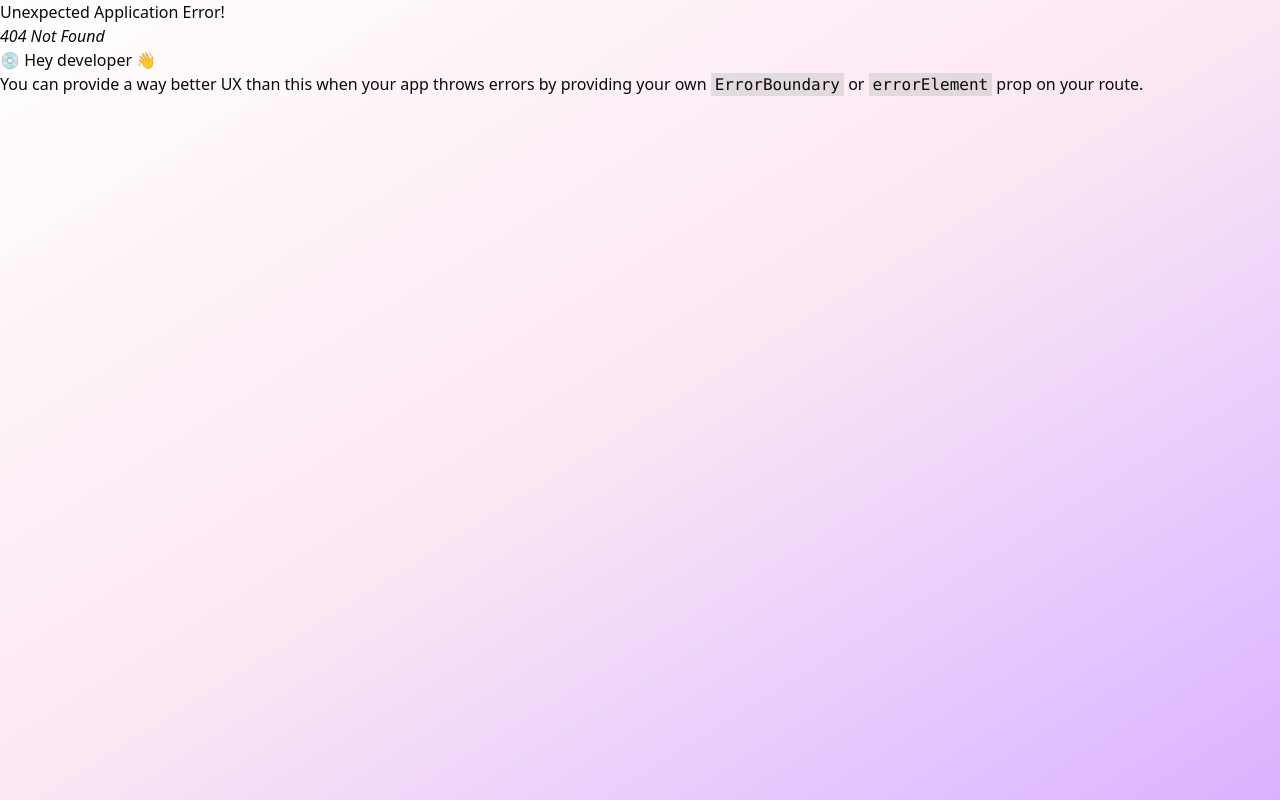
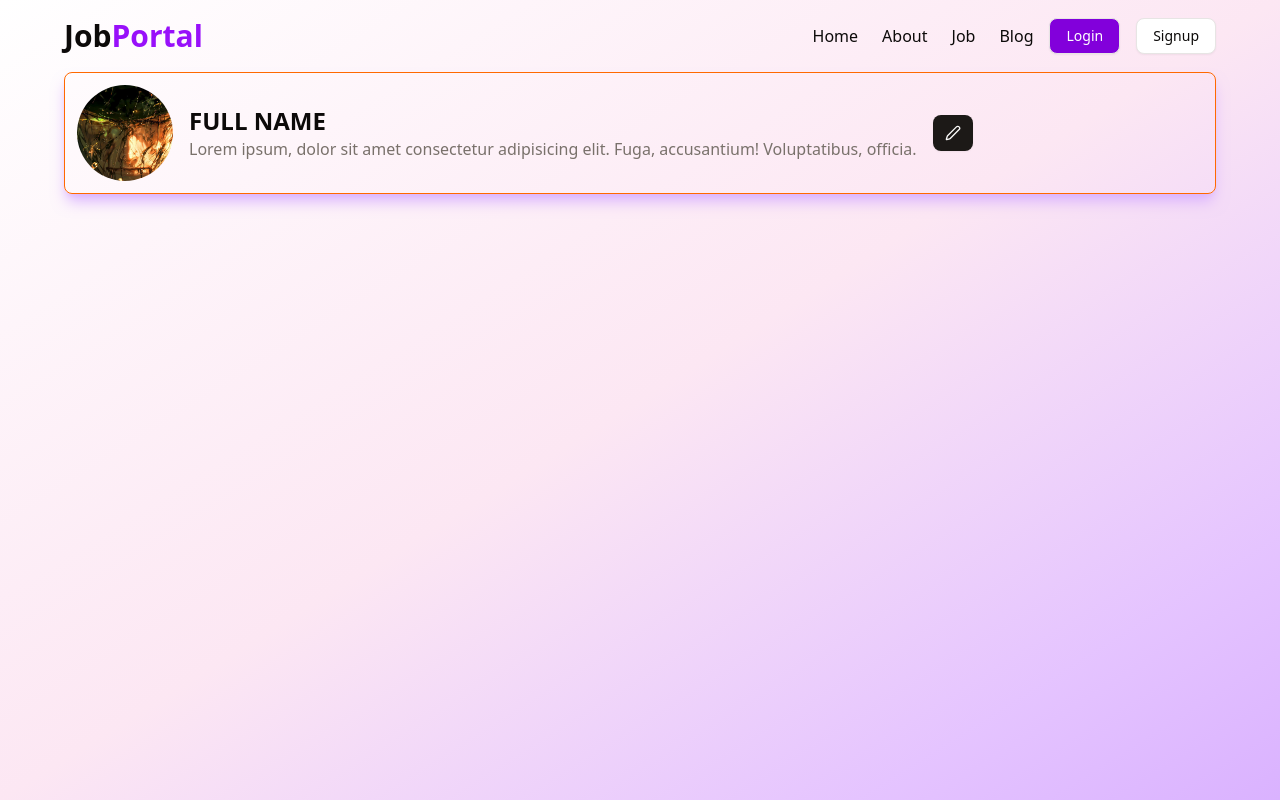
Before and after one commit to shivam-singh465/myjobportel, a React (Vite) app in the folder frontend/: page /profile in a window 1280 px wide. Before the commit this address had no page. Built offline with nearby package versions, Linux system fonts and the light colour scheme.

Commit message:
creating the profile section

```diff
--- a/frontend/index.html
+++ b/frontend/index.html
@@ -4,7 +4,7 @@
     <meta charset="UTF-8" />
     <link rel="icon" type="image/svg+xml" href="/vite.svg" />
     <meta name="viewport" content="width=device-width, initial-scale=1.0" />
-    <title>Vite + React</title>
+    <title>Job protel</title>
   </head>
   <body>
     <div id="root" class=" bg-gradient-to-br from-white via-pink-100 to-purple-300 min-h-screen"></div>
--- a/frontend/src/components/Navbar/Navbar.jsx
+++ b/frontend/src/components/Navbar/Navbar.jsx
@@ -14,7 +14,7 @@ function Navbar() {
 
 
     // const [user, setUser] = useState(false)
-    const {user} = useSelector(store=>store.auth)
+    const { user } = useSelector(store => store.auth)
 
 
     return (
@@ -36,24 +36,28 @@ function Navbar() {
                         {
                             !user ? (
                                 <div className='flex gap-4'>
-                                   <Link to='/login'> <Button variant='outline' className='rounded-2 px-4 py-2 bg-purple-700 text-white hover:bg-purple-800 hover:text-white hover:scale-105'>Login</Button></Link>
-                                   <Link to='/signup'>    <Button variant='outline' className='rounded-2 px-4 py-2 hover:bg-purple-800 hover:text-white hover:scale-105'>Signup</Button></Link>
+                                    <Link to='/login'> <Button variant='outline' className='rounded-2 px-4 py-2 bg-purple-700 text-white hover:bg-purple-800 hover:text-white hover:scale-105'>Login</Button></Link>
+                                    <Link to='/signup'>    <Button variant='outline' className='rounded-2 px-4 py-2 hover:bg-purple-800 hover:text-white hover:scale-105'>Signup</Button></Link>
                                 </div>
                             ) : (
 
 
                                 <Popover className='bg-purple-600 px-4 py-2 rounded-full'>
                                     <PopoverTrigger>
+
                                         <Avatar className='w-10 h-10'>
                                             <AvatarImage src={logo} alt="Avatar Image" className='object-cover cursor-pointer' />
                                         </Avatar>
+
                                     </PopoverTrigger>
                                     <PopoverContent className='p-3'>
 
                                         <div id='ur' className='flex items-center gap-2 m-0'>
-                                            <Avatar className='w-10 h-10'>
-                                                <AvatarImage src={logo} alt="Avatar Image" className='object-cover cursor-pointer' />
-                                            </Avatar>
+                                            <Link to="/profile">
+                                                <Avatar className='w-10 h-10'>
+                                                    <AvatarImage src={logo} alt="Avatar Image" className='object-cover cursor-pointer' />
+                                                </Avatar>
+                                            </Link>
                                             <div>
                                                 <p className='text-2xl'> Shivam Singh</p>
                                                 <p className='text-sm leading-3 text-muted-foreground'>Lorem ipsum dolor sit amet consectetur </p>
--- /dev/null
+++ b/frontend/src/components/Profile.jsx
@@ -0,0 +1,31 @@
+import React from 'react'
+import Logo from "../assets/zoro.jpg"
+import { Navbar } from './index'
+import { Avatar, AvatarImage } from './ui/avatar'
+import { Button } from './ui/button'
+import { Pen } from 'lucide-react'
+
+function Profile() {
+  return (
+    <div>
+      <Navbar />
+      <div className='max-w-6xl mx-auto border-1 border-orange-500 rounded-md p-3 shadow-lg shadow-purple-300'>
+        <div className='flex justify-between'>
+          <div className='flex items-center gap-4 justify-center' >
+            <Avatar className='w-24 h-24'>
+              <AvatarImage src={Logo} className='object-cover cursor-pointer' />
+            </Avatar>
+            <div>
+              <h1 className='text-2xl uppercase font-bold'>full name</h1>
+              <p className='text-muted-foreground'>Lorem ipsum, dolor sit amet consectetur adipisicing elit. Fuga, accusantium! Voluptatibus, officia.</p>
+            </div>
+            <Button><Pen /></Button>
+          </div>
+        </div>
+
+      </div>
+    </div>
+  )
+}
+
+export default Profile
--- a/frontend/src/components/index.js
+++ b/frontend/src/components/index.js
@@ -13,6 +13,7 @@ import Footer from "./Footer/Footer";
 import FilterCard from "./FilterCard/FilterCard";
 import JobCard from "./jobCard/JobCard";
 import UserPagination from "./UserPagination/UserPagination";
+import Profile from "./Profile";
 
 
 
@@ -32,4 +33,5 @@ export {
     FilterCard,
     JobCard,
     UserPagination,
+    Profile,
 };
```
Also changed, not shown: frontend/src/App.jsx (+7 -2 lines).
